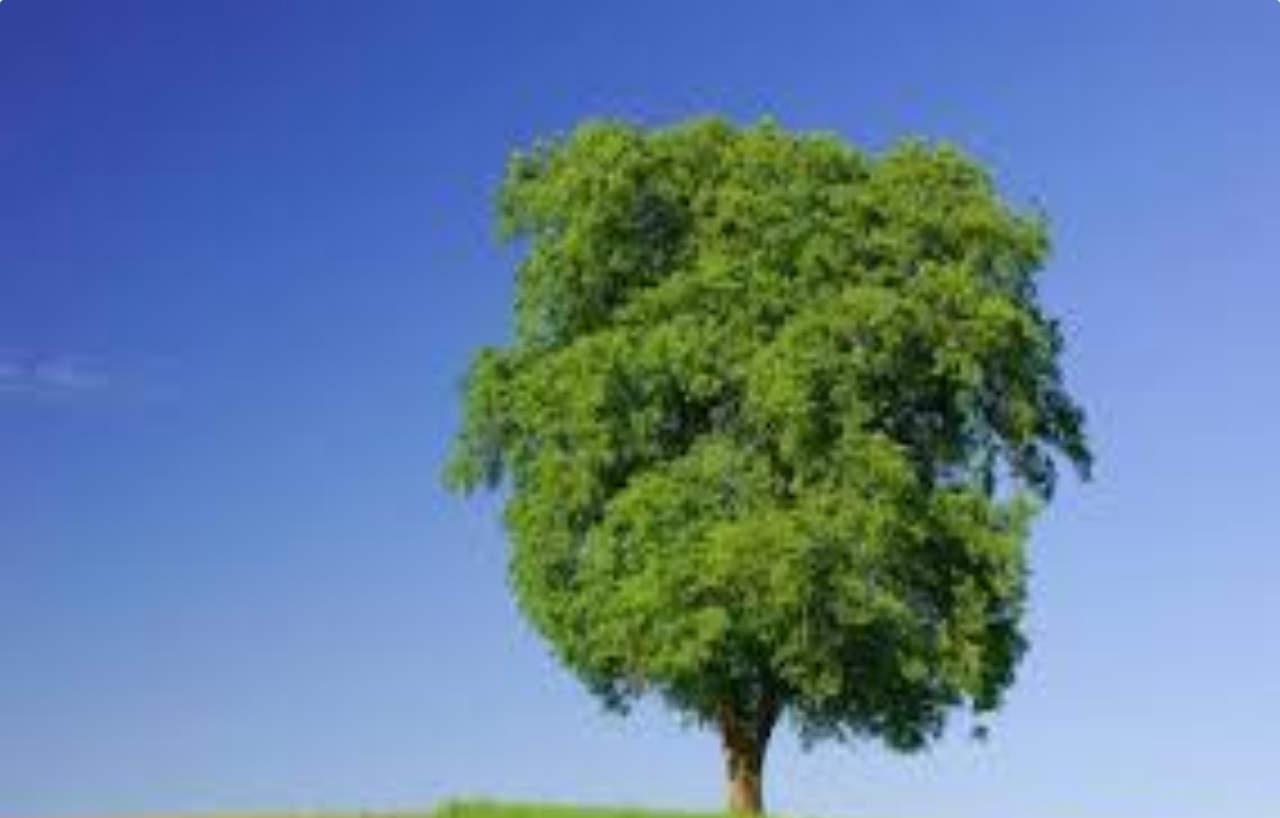
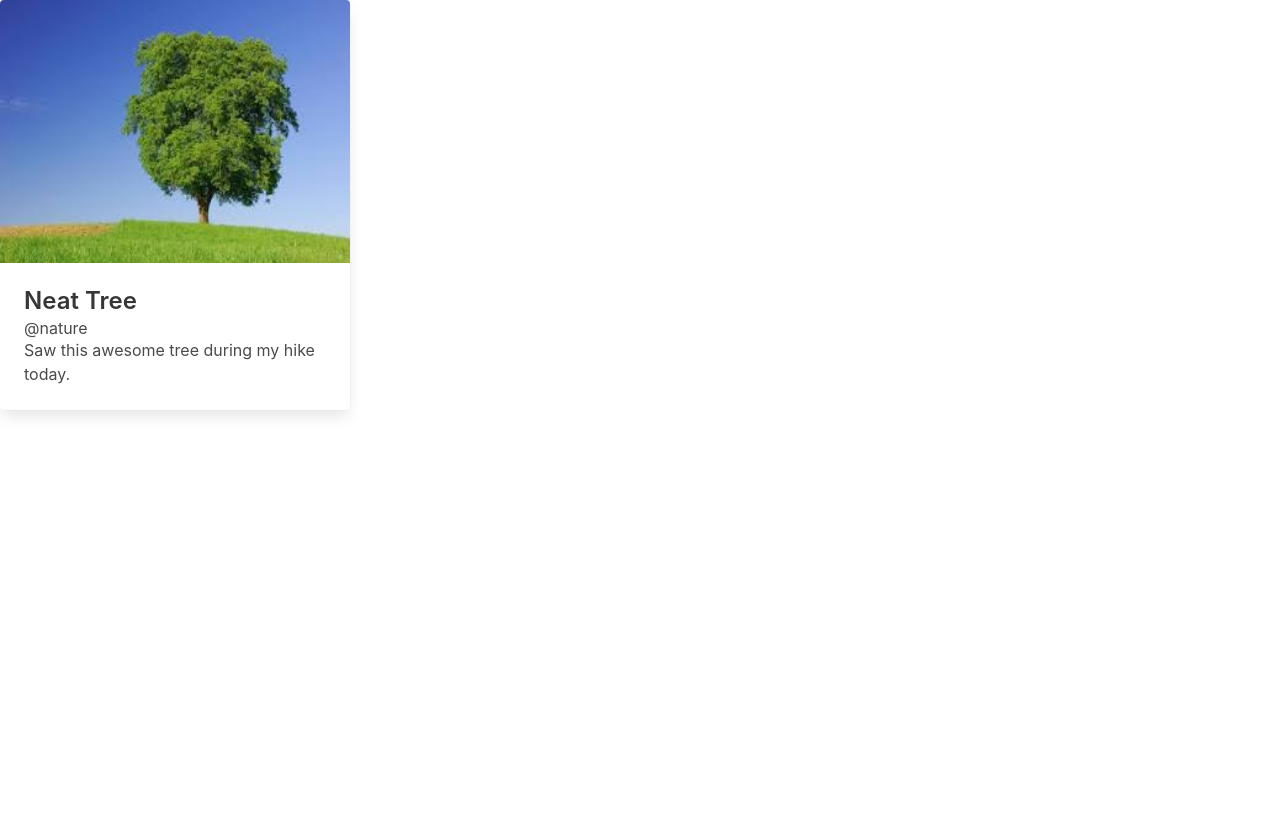
Before and after one commit to Seborider/cards, an Angular app: page / in a window 1280 px wide. Shown: the top 818 px of the page. Built offline with nearby package versions, Linux system fonts and the light colour scheme.

Commit message:
💄  Add styling for card

```diff
--- a/src/app/app.component.css
+++ b/src/app/app.component.css
@@ -0,0 +1,3 @@
+.card {
+  width: 350px;
+}
```
